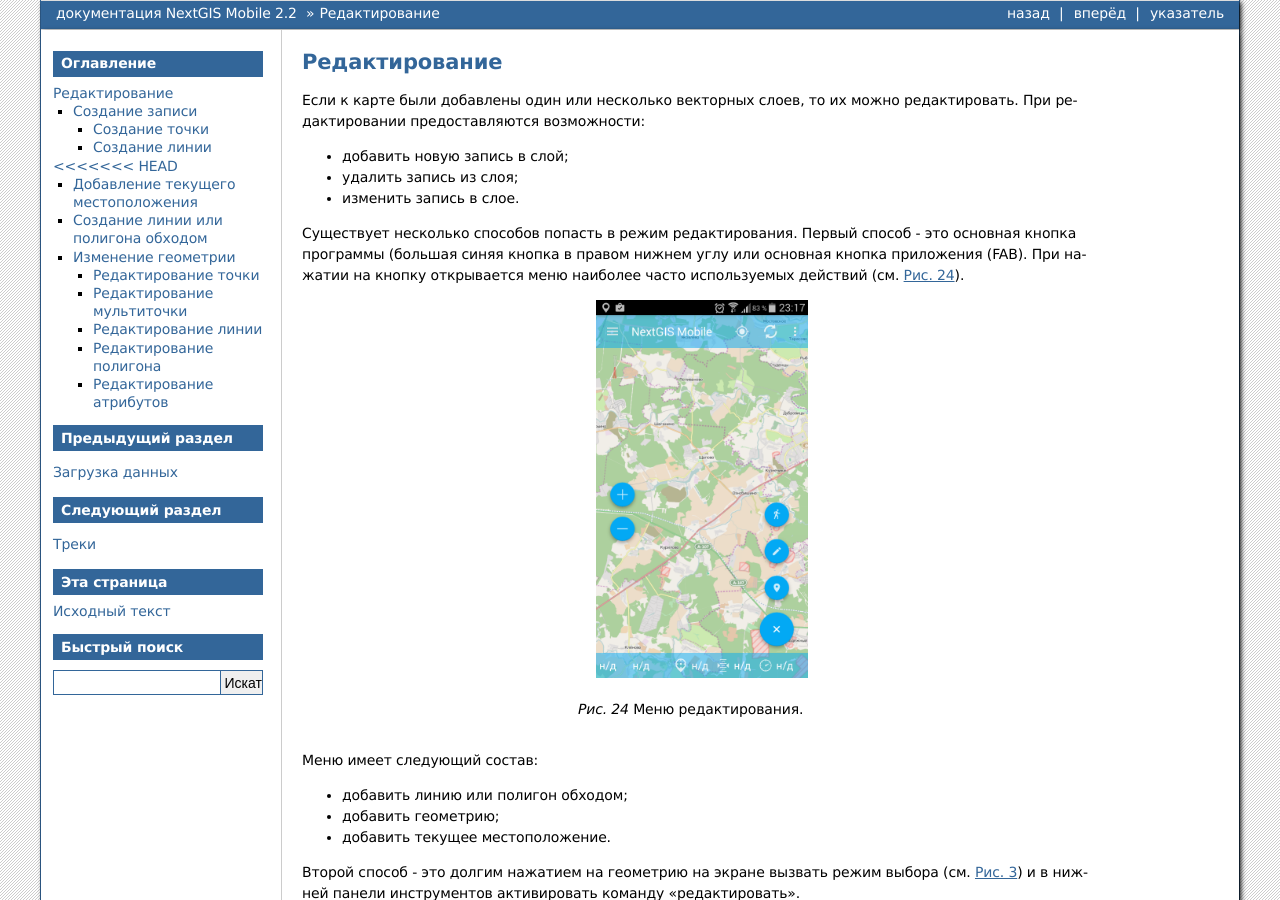
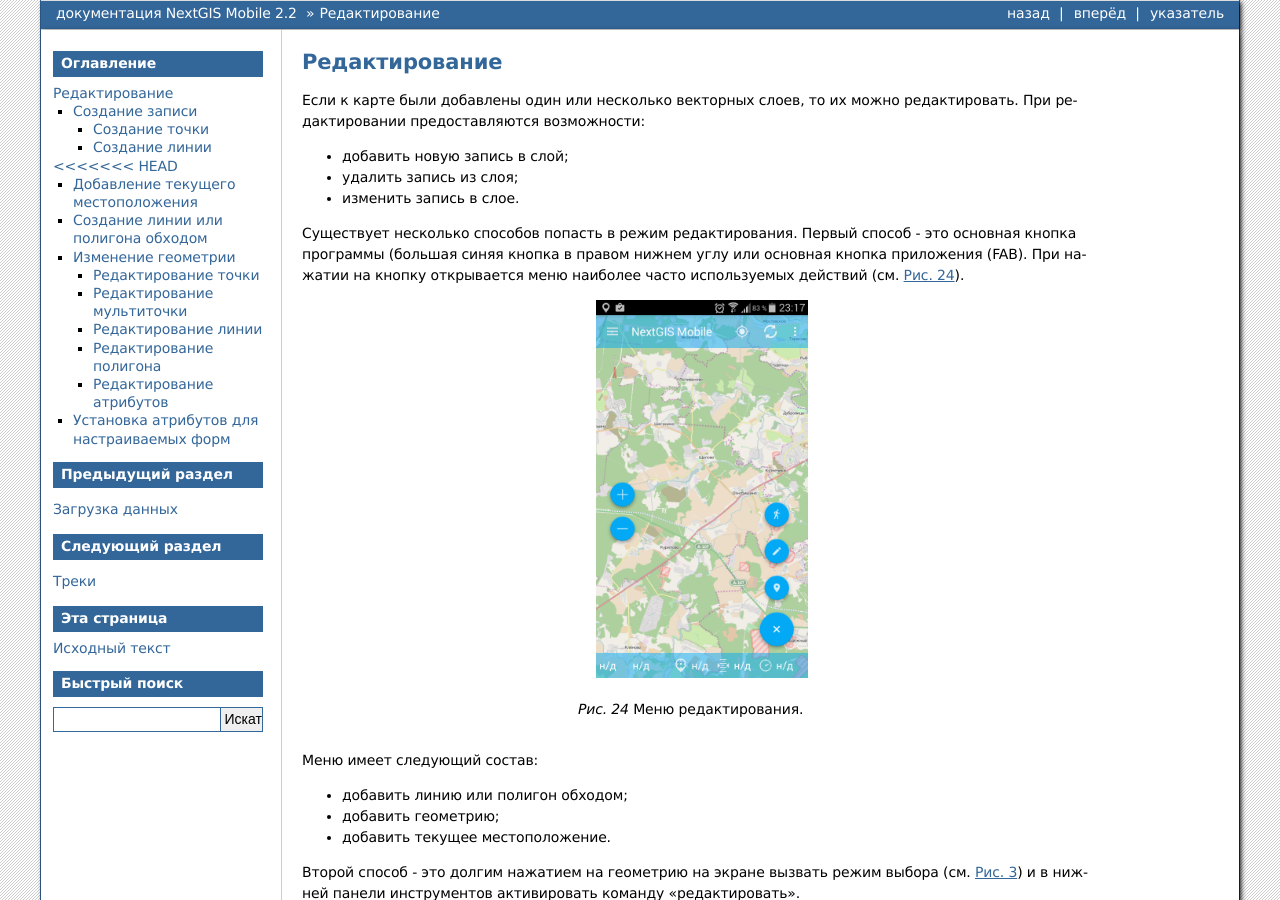
Before and after one commit to nextgis/docs_ngmobile, a Sphinx documentation site: the page built from source/editing.rst, in a window 1280 px wide and 900 px high. Built offline with Sphinx 7.4.7, drawn with Linux system fonts in a browser that asks for light colours; formulas are drawn with MathJax 3; some of the changed text lies outside the part shown.

Commit message:
установка атрибутов для настраиваемых форм

```diff
--- a/source/editing.rst
+++ b/source/editing.rst
@@ -675,3 +675,6 @@
 :numref:`ngmobile_attributes_edit_pic` п. 2 для сохранения изменений. При выборе
 кнопки 1 или 3 происходит возврат к окну карты без сохранения атрибутов. Точка
 также не будет добавлена.
+
+Установка атрибутов для настраиваемых форм
+-------------------------------------------
```
